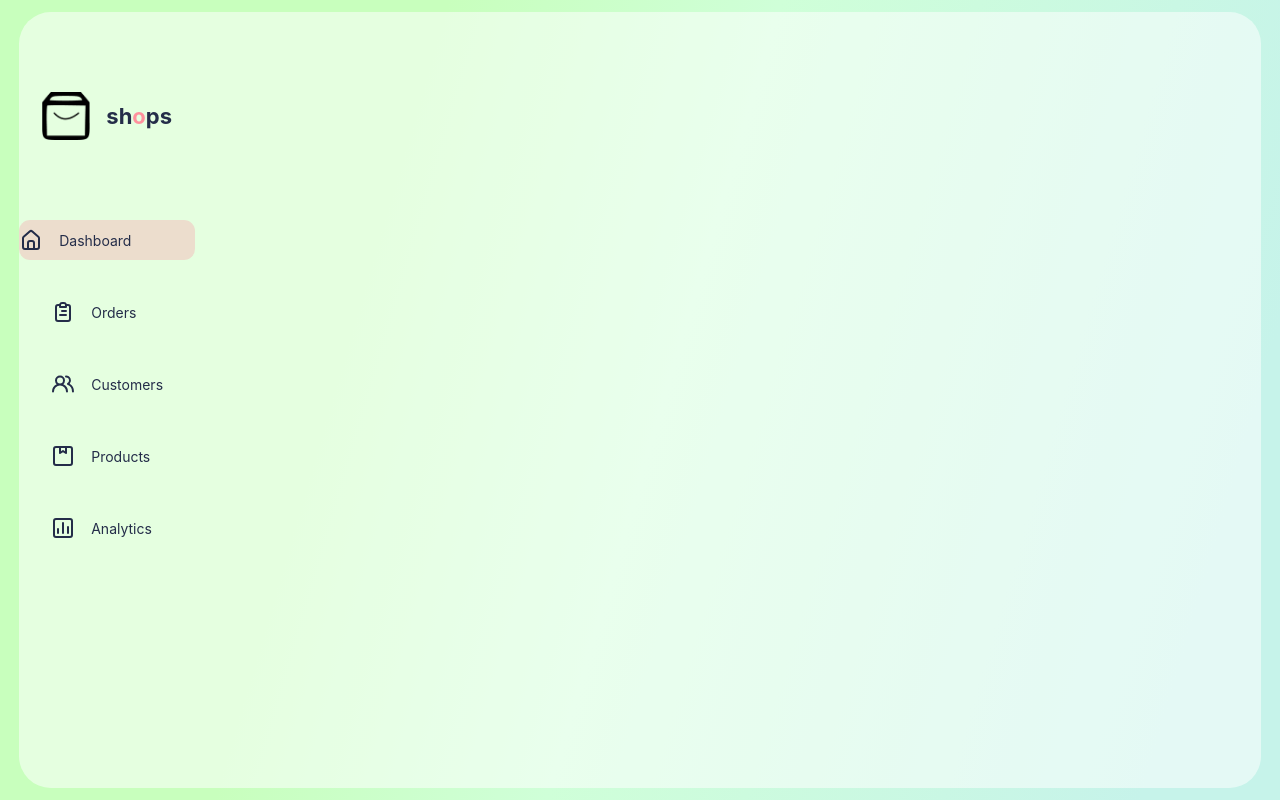
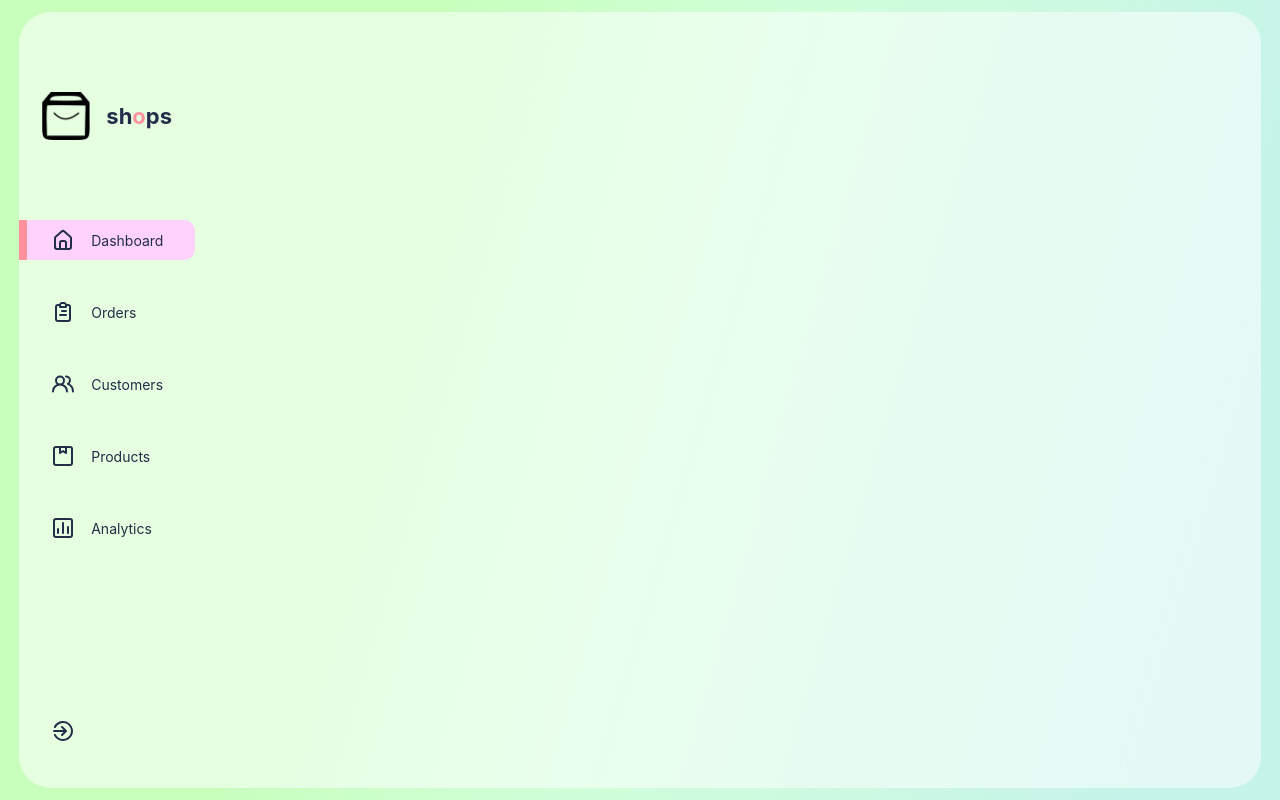
Before and after one commit to sebastiap/MyLifeControlPanel, a React (Create React App) app: page / in a window 1280 px wide. Built offline with nearby package versions, Linux system fonts and the light colour scheme.

Commit message:
Sidebar Terminado

```diff
--- a/src/App.css
+++ b/src/App.css
@@ -12,7 +12,7 @@
   --glass: rgba(255, 255, 255, 0.54);
   --boxShadow: 0px 19px 60px rgb(0 0 0 / 8%);
   --smboxShadow: -79px 51px 60px rgba(0, 0, 0, 0.08);
-  --activeItem: #f799a354;
+  --activeItem: #ffd2fc;
 }
 
 .App {
--- a/src/components/Sidebar/Sidebar.css
+++ b/src/components/Sidebar/Sidebar.css
@@ -53,3 +53,18 @@
       background-color:var(--activeItem);
       margin-left:0;
   }
+
+  .active::before{
+      content:'';
+      width:8px;
+      height: 100%;
+      background:var(--pink);
+      /* Para que quede exactamente a 1rem */
+      margin-right: calc(1rem - 8px);
+  }
+
+  .menu .menuItem:last-child {
+      position: absolute;
+      bottom: 2.3rem;
+      width: 100%;
+  }
--- a/src/components/Sidebar/Sidebar.jsx
+++ b/src/components/Sidebar/Sidebar.jsx
@@ -28,6 +28,9 @@ return(
             </div>
           );
         })}
+        <div className="menuItem">
+        <UilSignOutAlt/>
+        </div>
     </div>
 </div>
 )
```
Also changed, not shown: src/components/MainDash/MainDash.css (added), src/components/MainDash/MainDash.jsx (added).
